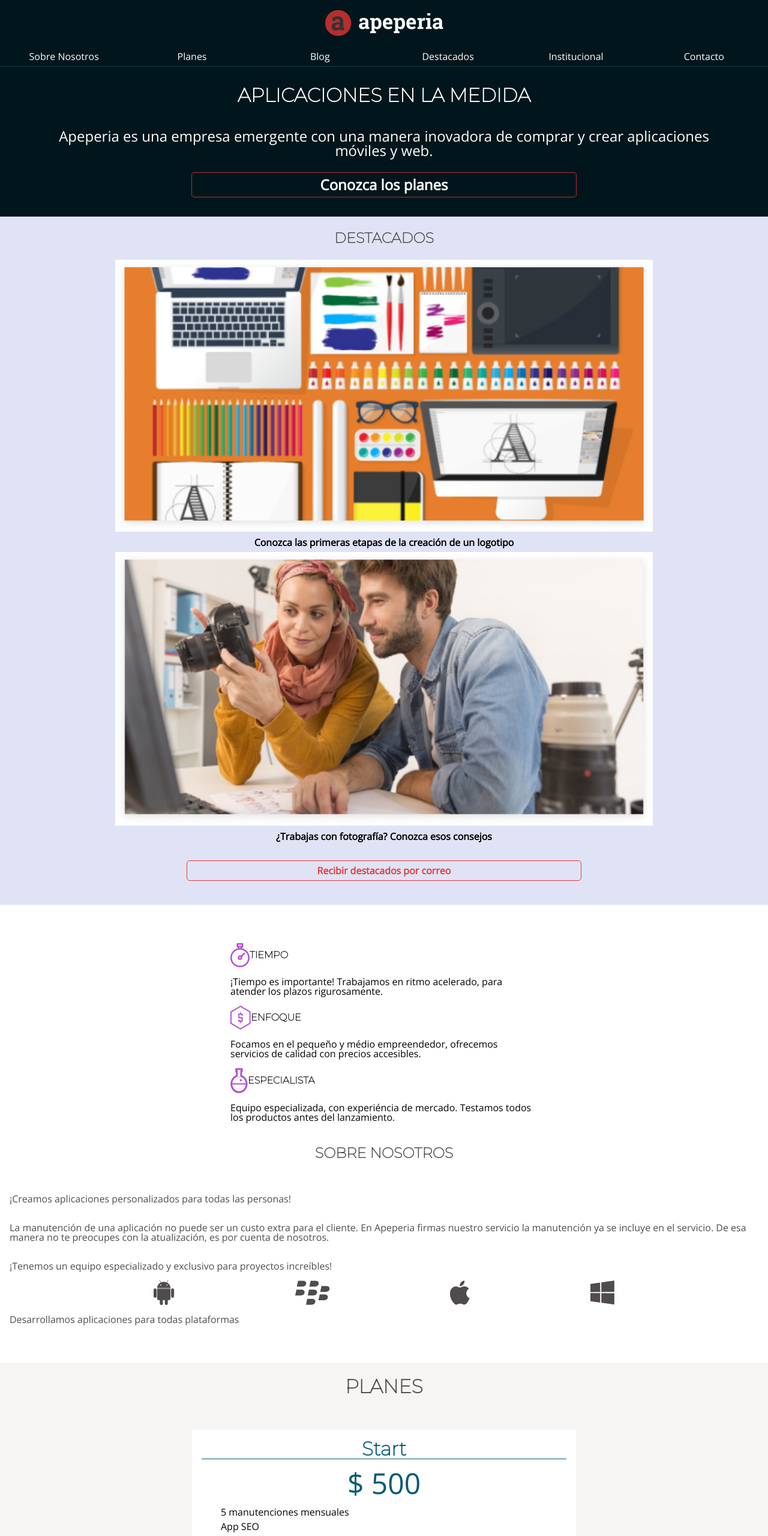
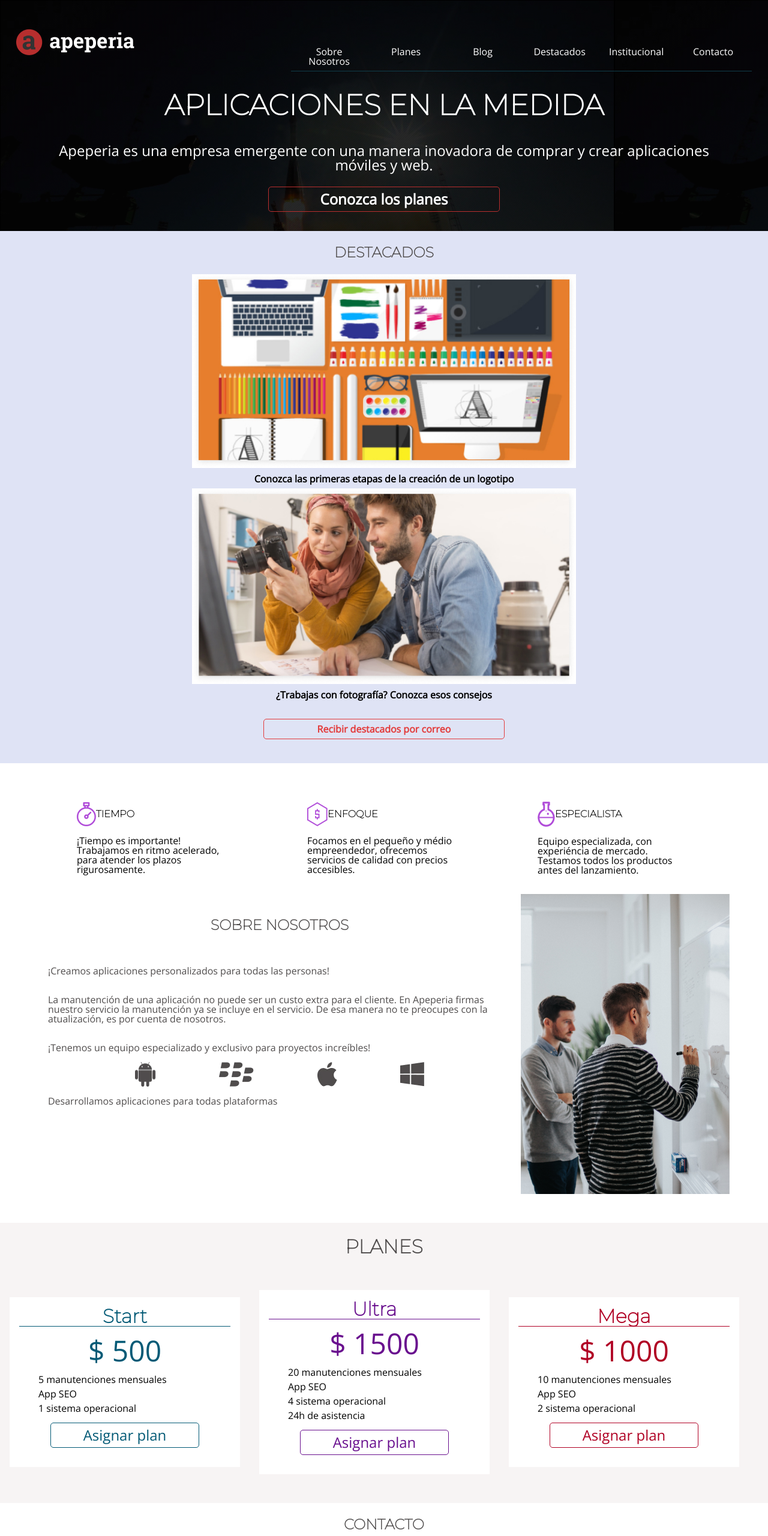
Before and after one commit to miguell29/apeperia-curso-de-alura, a plain HTML site: page index.html in a window 1280 px wide. Shown: the top 2560 px of the page at 60% size. Drawn offline with nearby package versions, Linux system fonts and the light colour scheme.

Commit message:
se termino la pagina con todos los estilos para el tamaño de escritorio

```diff
--- a/css/destacados.css
+++ b/css/destacados.css
@@ -55,3 +55,19 @@ h2{
         width: 50%;
     }
 }
+
+
+
+
+/********** PANTALLA PARA ESCRITORIO **********/
+@media all and (min-width:1024px){
+    .destacados figure{
+        width: 50%;
+    }
+    .destacados figcaption{
+        font-size: 1rem;
+    }
+    .destacados-boton{
+        width: 30%;
+    }
+}
--- a/css/footer.css
+++ b/css/footer.css
@@ -46,3 +46,24 @@ footer{
         flex-wrap: nowrap;
     }
 }
+
+
+
+
+/********** PANTALLA PARA ESCRITORIO **********/
+
+@media all and (min-width:320px){
+    footer section{
+        display: flex;
+        flex-wrap: wrap;
+        align-items: center;
+        justify-content: space-between;
+    }
+    footer .redes{
+        width: 40%;
+        padding: 0;
+        flex-direction: row;
+        justify-content: space-evenly;
+        margin:0%;
+    }
+}
--- a/css/menu.css
+++ b/css/menu.css
@@ -67,3 +67,32 @@
         width: 50%;
     }
 }
+
+
+/********** PANTALLA PARA ESCRITORIO **********/
+
+@media all and (min-width:1024px){
+    .menu{
+        background: linear-gradient(0deg, rgba(0, 0, 0, 0.45), rgba(0, 0, 0, 0.45)), url(../img/fondo.jpg);
+
+    }
+    .menu .logo{
+        display: inline-block;
+        text-align: left;
+        padding: 0;
+        margin: 3rem 0 0 0 ;
+    }
+    .menu nav {
+        display: inline-block;
+        width: 60%;
+        margin-left: 20%;
+        font-size: 1rem;
+    }
+    h1{
+        font-size: 3rem;
+        font-weight: bolder;
+    }
+    .menu-boton p{
+        width: 30%;
+    }
+}
--- a/css/planes.css
+++ b/css/planes.css
@@ -68,3 +68,27 @@
         width: 50%;
     }
 }
+
+
+
+
+
+/********** PANTALLA PARA ESCRITORIO **********/
+
+@media all and (min-width:1024px){
+    .planes section{
+        flex-direction: row;
+    }
+    .planes article{
+        width: 30%;
+    }
+    .institucional{
+        display: flex;
+        align-content: stretch;
+        justify-content: space-evenly;
+        align-items: center;
+    }
+    .institucional .video{
+        width: 30%;
+    }
+}
--- a/css/sobre-nosotros.css
+++ b/css/sobre-nosotros.css
@@ -58,3 +58,27 @@
         width: 60%;
     }
 }
+
+
+
+/********** PANTALLA PARA ESCRITORIO **********/
+
+@media all and (min-width:1024px){
+    .sobre-nosotros-articulos{
+    flex-direction: row;
+    align-items: center;
+    flex-wrap: nowrap;
+    justify-content: space-evenly;
+    }
+    .sobre-nosotros-articulo{
+        width: 20%;
+    }
+    .sobre-nosotros-descripcion{
+        display: flex;
+        width: 90%;
+        margin: 2rem auto ;
+    }
+    .sobre-nosotros-descripcion .imagen{
+        display: block;
+    }
+}
```
